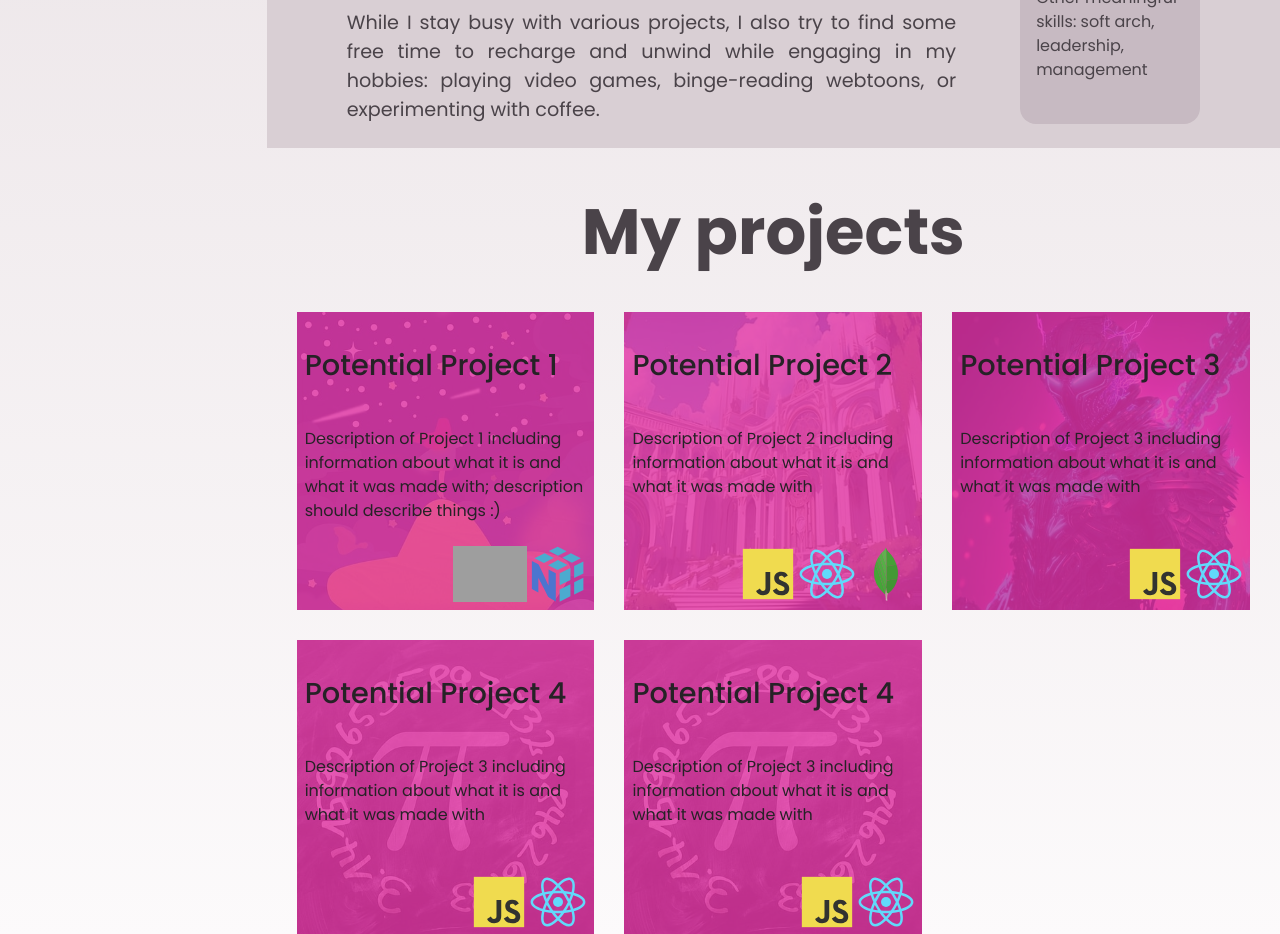
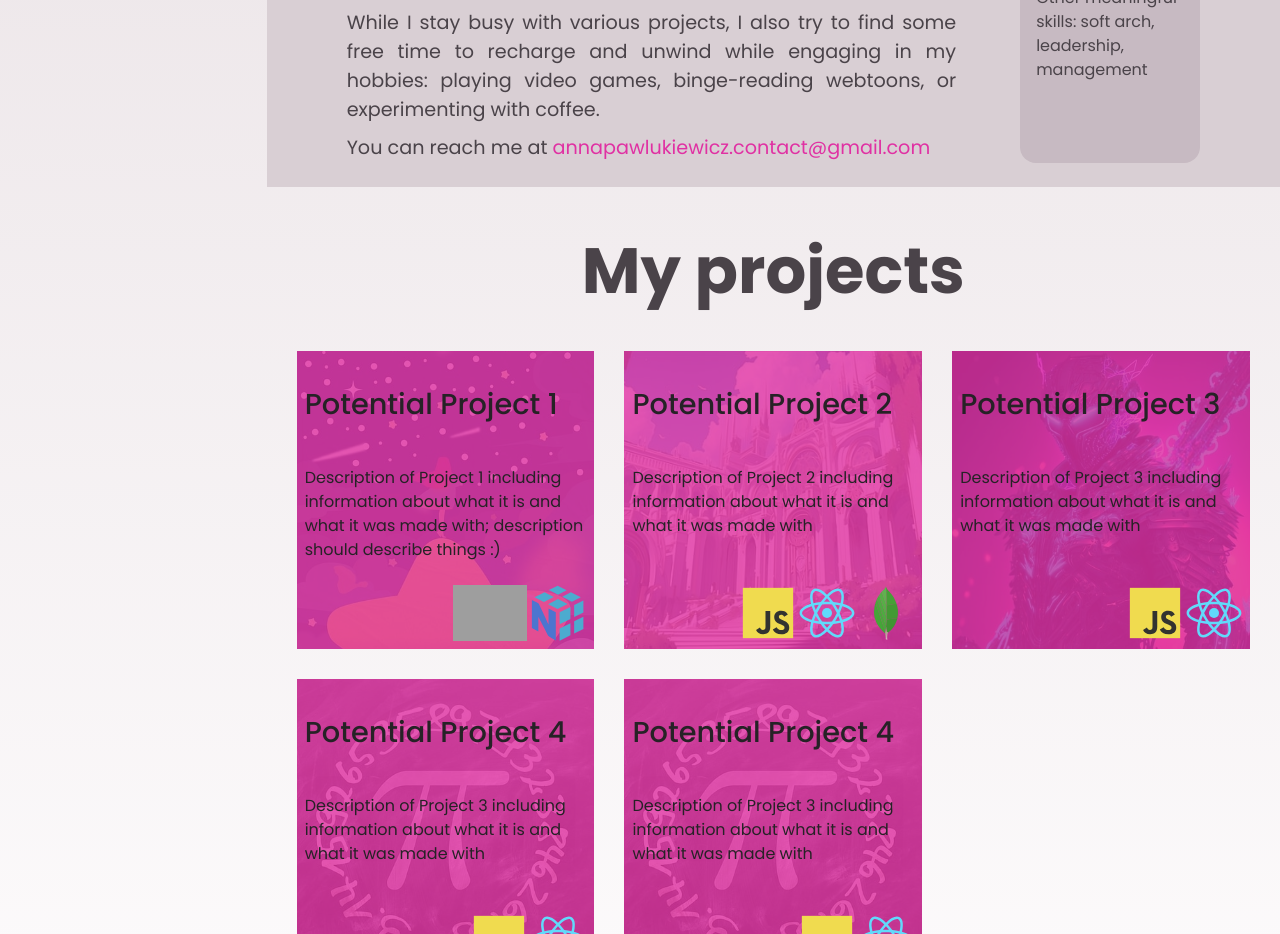
Before and after one commit to pvlkvc/personal-website, a React (Vite) app: page / in a window 1280 px wide. Shown: the part 1060-1994 px from the top of the page. Built offline with nearby package versions, Linux system fonts and the light colour scheme; grey boxes are pictures that could not be loaded; a web font is replaced by a local one.

Commit message:
Added contact info

```diff
--- a/src/components/About.jsx
+++ b/src/components/About.jsx
@@ -20,6 +20,12 @@ export default function About() {
               playing video games, binge-reading webtoons, or experimenting with
               coffee.
             </p>
+            <p>
+              You can reach me at{" "}
+              <span className="text-highlighted">
+                annapawlukiewicz.contact@gmail.com
+              </span>
+            </p>
           </div>
           <div className="favorite-tools-container">
             <div>Languages</div>
```
